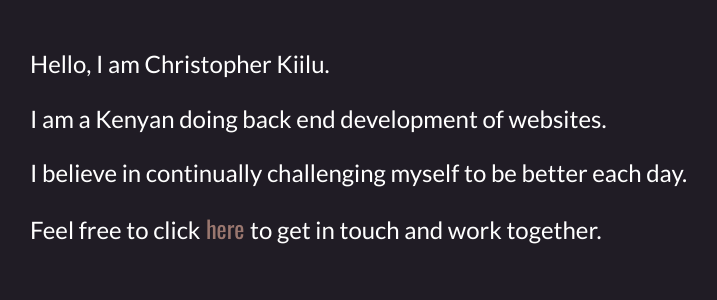
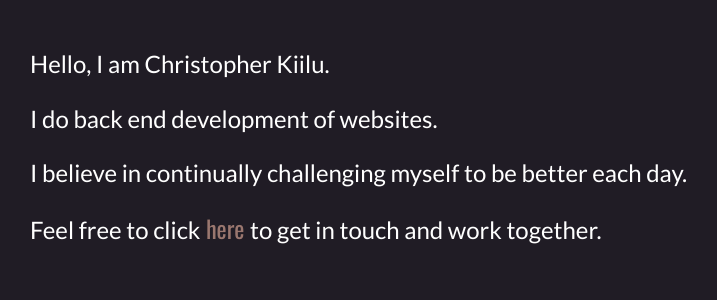
Before and after one commit to meshnesh/django-blog, a Django app: page / in a window 1280 px wide. Shown: the part 501-801 px from the top of the page, without its empty margins (98-815 px from the left). Run offline with Django 3.2, Linux system fonts and the light colour scheme; data that the repository does not hold is empty; some libraries are stand-ins or nearby versions.

Commit message:
Updated2 about

```diff
--- a/personalsite/templates/index.html
+++ b/personalsite/templates/index.html
@@ -27,7 +27,7 @@
         <div>
             <h2>About me</h2>
             <p>Hello, I am Christopher Kiilu.</p>
-                <p>I am a Kenyan doing back end development of websites.</p>
+                <p>I do back end development of websites.</p>
             <p>I believe in continually challenging myself to be better each day.</p>
             <p>Feel free to click<a href="#contact"> here </a> to get in touch and work together.</p>
         </div>
```
